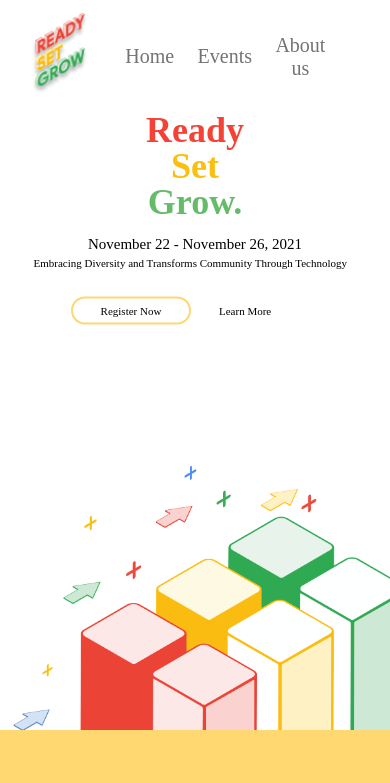
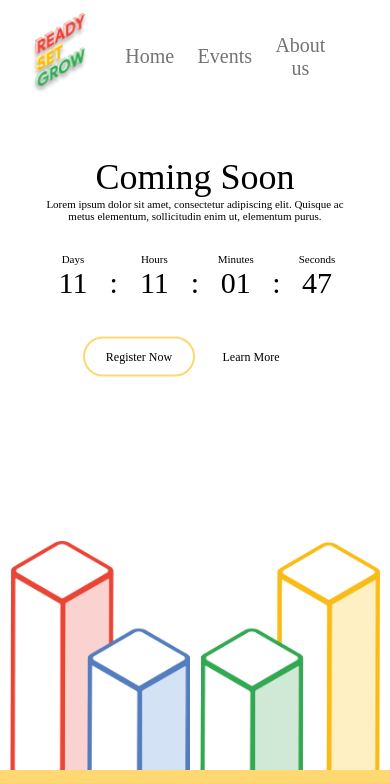
Before and after one commit to GDSC-PLM/Ready-Set-Grow, a React (Create React App) app: page / in a window 390 px wide. Shown: the top 783 px of the page. Built offline with nearby package versions, Linux system fonts and the light colour scheme; no server answers; the database is empty.

Commit message:
PreEvent Hero section made responsive

```diff
--- a/src/App.js
+++ b/src/App.js
@@ -7,6 +7,7 @@ import Footer from "./components/common/Footer/Footer.jsx";
 import Home from "./components/pages/Home/Home.jsx";
 import Events from "./components/pages/Events/Events.jsx";
 import AboutUs from "./components/pages/AboutUs/AboutUs.jsx";
+import Form from "./components/pages/Form/Form.jsx";
 import NotFound from "./components/pages/NotFound/NotFound.jsx";
 import { getCoreTeam, getPartners, getSponsors, getSpeakers, getCoPresenters } from "./util/getDataHelper.js";
 
@@ -21,6 +22,7 @@ export default class App extends Component {
 
   componentDidMount() {
     // These functions will be called as the website is loaded
+    this.getInnerWidthAndHeight();
     getCoreTeam();
     getPartners();
     getSponsors();
@@ -53,6 +55,7 @@ export default class App extends Component {
                       innerHeight={this.state.innerHeight}
                       innerWidth={this.state.innerWidth}
                     />}/>
+                  <Route exact path="/form" component={Form}/>
 
                   <Route exact path="/events" component={Events}/>
                   <Route exact path="/about-us" component={AboutUs}/>
--- a/src/components/pages/Home/Home.jsx
+++ b/src/components/pages/Home/Home.jsx
@@ -16,12 +16,14 @@ export default class Home extends Component {
     return (
         <section className="home-page">
           {/* Please choose only one between IneEventHero and PreEventHero to be displayed */}
-          <InEventHero
+          {/* <InEventHero
+            innerWidth={this.props.innerWidth}
+            innerHeight={this.props.innerHeight}
+          /> */}
+          <PreEventHero
             innerWidth={this.props.innerWidth}
             innerHeight={this.props.innerHeight}
           />
-          {/* <PreEventHero/> */}
-
 
           {/* Please choose one of these to work on, and comment out the rest, so you can focus on
               making the stylings of your chosen component to be responsive */}
--- a/src/components/pages/Home/styles/inEventHero.css
+++ b/src/components/pages/Home/styles/inEventHero.css
@@ -1,12 +1,12 @@
 .in-event-hero {
   /*positioning*/
-  padding-left: 10%;
   position: relative;
 
   /* box model*/
   height: 90vh;
   max-height: 1100px;
   overflow: hidden;
+  padding-left: 10%;
 }
 
 .in-event-hero .colored-bars-2 {
@@ -19,6 +19,7 @@
 
   /* box model */
   height: 115vh;
+  max-height: 1360px;
 
   /* animation */
   transition: 200ms ease-in-out;
@@ -28,6 +29,7 @@
    /*positioning*/
   bottom: 0;
   height: 100%;
+
   position: relative;
 
   /* animation */
--- a/src/components/pages/Home/styles/preEventHero.css
+++ b/src/components/pages/Home/styles/preEventHero.css
@@ -1,44 +1,52 @@
 .pre-event-hero {
+  /* positioning */
   position: relative;
+
+  /* box model */
   height: 90vh;
   max-height: 1100px;
   overflow: hidden;
-    /* background:rgb(240, 255, 187); */
   padding-left: 10%;
 }
 
 .pre-event-hero .colored-bars {
+  bottom: -10%;
+  height: 95vh;
+  justify-items: bottom;
   position: absolute;
   right: -7%;
-    bottom: -10%;
-    justify-items: bottom;
   z-index: 0;
 }
 
 .pre-event-hero .colored-bars img {
-    position: relative;
   bottom: 0;
   height: 100%;
+  position: relative;
 }
 
 .pre-event-hero .coming-soon {
-    width: 600px;
-    z-index: 1;
-    /* font-family: 'Open Sans', sans-serif; */
-    font-family: 'Google Sans';
-    font-style: regular;
-    font-weight: 400;
-    src: url(https://fonts.gstatic.com/s/googlesans/v36/4UaErENHsxJlGDuGo1OIlL3L8phULjtH.woff2) format('woff2');
-    unicode-range: U+0400-045F, U+0490-0491, U+04B0-04B1, U+2116;
-
+  /* positioning */
   position: absolute;
   top: 50%;
   transform: translateY(-50%);
+  z-index: 1;
+
+  /* box model */
+  width: 600px;
+
+  /* typography*/
+  font-family: "Google Sans";
+  font-style: regular;
+  font-weight: 400;
+  src: url(https://fonts.gstatic.com/s/googlesans/v36/4UaErENHsxJlGDuGo1OIlL3L8phULjtH.woff2)
+    format("woff2");
+  unicode-range: U+0400-045F, U+0490-0491, U+04B0-04B1, U+2116;
+
+  /* animation */
   transition: 200ms;
 }
 
 .pre-event-hero .coming-soon h3 {
-    /* font-family: 'Open Sans', sans-serif; */
   font-size: 90px;
   font-weight: 400;
   margin: 0 auto;
@@ -55,22 +63,21 @@
 }
 
 .pre-event-hero .coming-soon .count-down .attr {
+  max-width: 95px;
   min-width: 95px;
-    max-width: 95px;
 }
 
 .pre-event-hero .coming-soon .count-down tbody {
   font-size: 78px;
-    /* background: blue; */
+  line-height: 100%;
   vertical-align: top;
-    line-height: 100%;
 }
 
 .pre-event-hero .coming-soon .count-down td {
+  font-weight: 400;
   padding-top: 0;
+  text-align: center;
   vertical-align: top;
-    text-align: center;
-    font-weight: 400;
 }
 
 .pre-event-hero .coming-soon .count-down .value {
@@ -79,48 +86,44 @@
   max-width: 95px;
 }
 
-
-
-
-
 .pre-event-hero .coming-soon p {
+  align-self: center;
   font-size: 24px;
   font-weight: 400;
+  margin: 0 auto;
   width: 95%;
-    align-self: center;
-    margin: 0 auto;
 }
 
 .pre-event-hero .coming-soon .btn-container {
+  align-items: center;
   display: flex;
   flex-wrap: wrap;
-    /* background: lightblue; */
   margin-top: 36px;
-    align-items: center;
 }
 
+.pre-event-hero .coming-soon a {
+  /* positioning */
+  justify-content: center;
+  margin: 0 auto;
 
-.pre-event-hero .coming-soon a {
+  /* box model */
   display: flex;
   flex-direction: column;
-    justify-content: center;
+  height: 64px;
   text-align: center;
-    margin: 0 auto;
+  width: 204px;
 
-
-    width: 204px;
-    height: 64px;
-
+  /* typography */
+  color: black;
   font-size: 24px;
   text-decoration: none;
-    color: black;
 }
 
-
 .pre-event-hero .coming-soon .register-btn {
-    border: 2px solid #FFD772;
+  background: #ffff;
+  border-radius: 28px;
+  border: 2px solid #ffd772;
   box-sizing: border-box;
-    border-radius: 28px;
   margin-right: 0;
 }
 
@@ -128,3 +131,369 @@
   margin-left: 40px;
   text-align: left;
 }
+
+
+
+/* HD 1440px */
+@media (max-width: 1440px) {
+  .pre-event-hero .coming-soon h3 {
+    font-size: 80px;
+  }
+
+  .pre-event-hero .coming-soon .count-down th {
+    font-size: 15px;
+  }
+
+  .pre-event-hero .coming-soon .count-down tbody {
+    font-size: 72px;
+  }
+
+  .pre-event-hero .coming-soon p {
+    font-size: 20px;
+  }
+
+  .pre-event-hero .coming-soon a {
+    font-size: 20px;
+    height: 58px;
+    width: 186px;
+  }
+}
+
+
+
+@media (max-width: 1280px) {
+  .pre-event-hero .coming-soon {
+    width: 560px;
+  }
+
+  .pre-event-hero .coming-soon h3 {
+    font-size: 64px;
+  }
+
+  .pre-event-hero .coming-soon .count-down {
+    margin: 28px auto 0 auto;
+  }
+
+  .pre-event-hero .coming-soon .count-down th {
+    font-size: 14px;
+  }
+
+  .pre-event-hero .coming-soon .count-down tbody {
+    font-size: 60px;
+  }
+
+  .pre-event-hero .coming-soon .count-down .value {
+    width: 85px;
+    min-width: 80px;
+    max-width: 80px;
+  }
+
+  .pre-event-hero .coming-soon p {
+    font-size: 16px;
+  }
+
+  .pre-event-hero .coming-soon a {
+    font-size: 16px;
+    height: 48px;
+    width: 164px;
+  }
+}
+
+
+
+@media (max-width: 1024px) {
+  .pre-event-hero {
+    max-height: 900px;
+  }
+
+  .pre-event-hero .colored-bars {
+    /* positioning*/
+    left: 0;
+    right: 0;
+    margin: 0 auto;
+    bottom: -30%;
+
+    /* box model */
+    height: auto;
+    max-height: 90%;
+    width: 800px;
+    max-width: 95%;
+
+    /* typography */
+    text-align: center;
+  }
+
+  .pre-event-hero .colored-bars img {
+    bottom: 0;
+    width: 100%;
+  }
+
+  .pre-event-hero .coming-soon {
+    text-align: center;
+    top: 30%;
+    right: 0;
+    left: 0;
+    margin: 0 auto;
+  }
+
+  .pre-event-hero .coming-soon h3 {
+    text-align: center;
+  }
+
+  .pre-event-hero .coming-soon .count-down {
+    margin: 28px auto 0 auto;
+  }
+
+  .pre-event-hero .coming-soon .count-down th {
+    font-size: 14px;
+  }
+
+  .pre-event-hero .coming-soon .count-down .attr {
+    width: 85px;
+    min-width: 80px;
+    max-width: 80px;
+  }
+
+  .pre-event-hero .coming-soon .count-down tbody {
+    font-size: 60px;
+  }
+
+  .pre-event-hero .coming-soon .count-down .value {
+    width: 85px;
+    min-width: 80px;
+    max-width: 80px;
+  }
+
+  .pre-event-hero .coming-soon p {
+    font-size: 16px;
+  }
+
+
+  .pre-event-hero .coming-soon a {
+    font-size: 16px;
+    height: 48px;
+    width: 164px;
+  }
+
+  .pre-event-hero .coming-soon .register-btn {
+    border-radius: 28px;
+    border: 2px solid #ffd772;
+    box-sizing: border-box;
+    margin-right: 4px;
+  }
+
+  .pre-event-hero .coming-soon .learn-more-btn {
+    margin-left: 4px;
+    text-align: center;
+  }
+}
+
+
+/* ===== Tablets ====== */
+/* Width: 834px  */
+@media (max-width: 834px) {
+  .pre-event-hero {
+    max-height: 720px;
+  }
+
+  .pre-event-hero .colored-bars {
+    bottom: -10%;
+    height: 95%;
+    justify-items: bottom;
+    position: absolute;
+    right: -7%;
+    z-index: 0;
+
+    /* Changes */
+    /* positioning*/
+    left: 0;
+    right: 0;
+    margin: 0 auto;
+    bottom: -30%;
+
+    /* box model */
+    height: auto;
+    max-height: 95%;
+    width: 800px;
+    max-width: 95%;
+
+    /* typography */
+    text-align: center;
+  }
+
+  .pre-event-hero .coming-soon {
+    max-width: 80%;
+  }
+
+  .pre-event-hero .coming-soon h3 {
+    font-size: 60px;
+  }
+
+  .pre-event-hero .coming-soon .count-down th {
+    font-size: 13px;
+  }
+
+  .pre-event-hero .coming-soon .count-down .attr {
+    min-width: auto;
+    max-width: none;
+    width: 20px;
+  }
+
+  .pre-event-hero .coming-soon .count-down tbody {
+    font-size: 48px;
+  }
+
+  .pre-event-hero .coming-soon .count-down .value {
+    min-width: auto;
+    max-width: none;
+    width: 70px;
+
+  }
+
+  .pre-event-hero .coming-soon p {
+    font-size: 16px;
+  }
+
+  .pre-event-hero .coming-soon a {
+    font-size: 16px;
+    height: 48px;
+    width: 164px;
+  }
+}
+
+
+/* ===== Large Mobile ====== */
+/* Width: 530px  */
+@media (max-width: 530px) {
+  .pre-event-hero {
+    /* Prev Changes */
+    max-height: 900px;
+
+    /* Changes */
+    max-height: 720px;
+  }
+
+  .pre-event-hero .colored-bars {
+    /* Changes */
+    /* positioning*/
+    left: 0;
+    right: 0;
+    margin: 0 auto;
+    bottom: -30%;
+
+    /* box model */
+    height: auto;
+    max-height: 80%;
+    width: 800px;
+    max-width: 95%;
+
+    /* typography */
+    text-align: center;
+  }
+
+  .pre-event-hero .colored-bars img {
+    bottom: 0;
+    width: 100%;
+  }
+
+  .pre-event-hero .coming-soon {
+    /* Prev Changes */
+    text-align: center;
+    top: 30%;
+    right: 0;
+    left: 0;
+    margin: 0 auto;
+
+    /* Changes */
+    max-width: 85%;
+  }
+
+  .pre-event-hero .coming-soon h3 {
+    font-size: 54px;
+  }
+
+  .pre-event-hero .coming-soon .count-down th {
+    font-size: 12px;
+  }
+
+  .pre-event-hero .coming-soon .count-down .attr {
+    min-width: auto;
+    max-width: none;
+    width: 20px;
+  }
+
+  .pre-event-hero .coming-soon .count-down tbody {
+    font-size: 40px;
+  }
+
+  .pre-event-hero .coming-soon .count-down .value {
+    min-width: auto;
+    max-width: none;
+    width: 70px;
+  }
+
+  .pre-event-hero .coming-soon p {
+    font-size: 14px;
+  }
+
+  .pre-event-hero .coming-soon .register-btn {
+    border-radius: 28px;
+    border: 2px solid #ffd772;
+    box-sizing: border-box;
+    margin-right: 0;
+  }
+
+  .pre-event-hero .coming-soon .learn-more-btn {
+    margin-left: 0;
+  }
+}
+
+
+/* ===== Mobile ====== */
+/* Width: 414px  */
+@media (max-width: 414px) {
+  .pre-event-hero {
+    max-height: 720px;
+  }
+
+  .pre-event-hero .coming-soon {
+    max-width: 85%;
+  }
+
+  .pre-event-hero .coming-soon h3 {
+    font-size: 36px;
+  }
+
+  .pre-event-hero .coming-soon .count-down th {
+    font-size: 11px;
+  }
+
+  .pre-event-hero .coming-soon .count-down .attr {
+    width: 50px;
+  }
+
+  .pre-event-hero .coming-soon .count-down tbody {
+    font-size: 30px;
+  }
+
+  .pre-event-hero .coming-soon .count-down .value {
+    width: 50px;
+  }
+
+  .pre-event-hero .coming-soon p {
+    font-size: 11px;
+  }
+
+  .pre-event-hero .coming-soon .btn-container {
+    align-items: center;
+    display: flex;
+    flex-wrap: wrap;
+    margin-top: 36px;
+  }
+
+  .pre-event-hero .coming-soon a {
+     font-size: 12px;
+     height: 40px;
+     width: 112px;
+  }
+}
--- a/src/components/pages/Home/sub-components/InEventHero.jsx
+++ b/src/components/pages/Home/sub-components/InEventHero.jsx
@@ -1,11 +1,10 @@
 import React from "react";
-
 // Assets
 import coloredBars2 from "../../../../assets/images/png/Illustration.png";
 import coloredBarsSmall2 from "../../../../assets/images/png/colored-bars-2(small).png";
-
 // Stylings
 import "../styles/inEventHero.css";
+
 
 const InEventHero = (props) => {
   // console.log(props.innerWidth);
--- a/src/components/pages/Home/sub-components/PreEventHero.jsx
+++ b/src/components/pages/Home/sub-components/PreEventHero.jsx
@@ -1,15 +1,14 @@
 import React from "react";
-
+import { Link } from "react-router-dom";
 // External Libraries
 import Countdown, {zeroPad} from 'react-countdown';
-
 // Stylings
 import "../styles/preEventHero.css";
-
 //Assets
 import coloredBars from "../../../../assets/images/png/colored-bars.png";
+import coloredBarsSmall from "../../../../assets/images/png/colored-bars(small).png";
 
-const PreEventHero = () => {
+const PreEventHero = (props) => {
     const renderCountdownTimer = ({ days, hours, minutes, seconds, completed }) => {
         if (completed) {
             // Render a completed state
@@ -49,7 +48,7 @@ const PreEventHero = () => {
     return (
     <div className="pre-event-hero">
         <div className="colored-bars">
-        <img src={coloredBars} alt="Colored Bars" />
+            <img src={props.innerWidth > 1024 ? coloredBars : coloredBarsSmall } />
         </div>
 
         <div className="coming-soon">
@@ -63,9 +62,9 @@ const PreEventHero = () => {
         <Countdown date={dateOfEvent} renderer={renderCountdownTimer} />
 
         <div className="btn-container">
-            <a className="register-btn" type="button">
+            <Link to="/form" className="register-btn" type="button">
                 Register Now
-            </a>
+            </Link>
             <a className="learn-more-btn" type="button">
                 Learn More
             </a>
```
Also changed, not shown: src/components/pages/Form/Form.jsx (added, +18 -0 lines), src/components/pages/Form/styles/form.css (added, +32 -0 lines), src/assets/images/png/colored-bars(small).png (added). Lines whose indentation alone changed are shown as unchanged.
